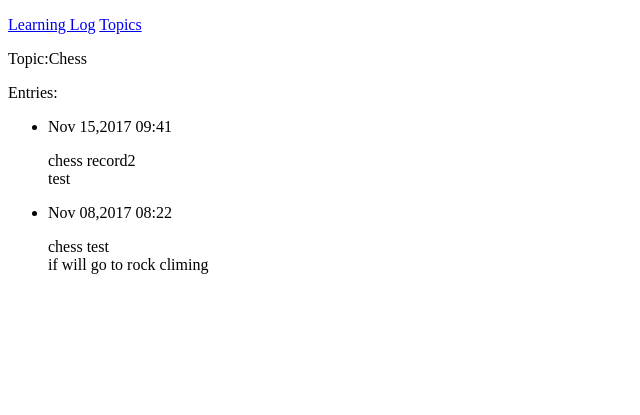
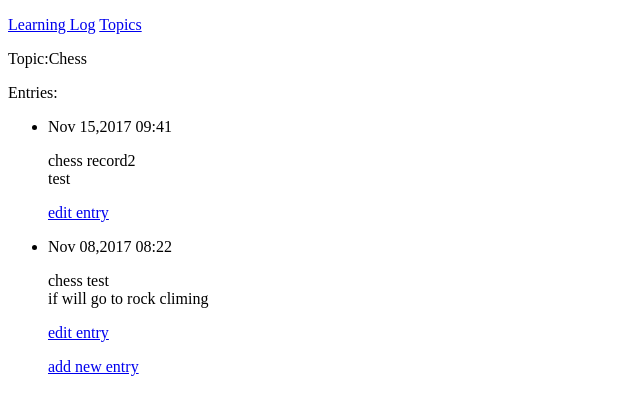
Before and after one commit to chlv/django-learninglog, a Django app: page /topics/1/ in a window 1280 px wide. Shown: the top 415 px of the page, without its empty margins (0-640 px from the left). Run offline with Django 3.2, Linux system fonts and the light colour scheme; data comes from the database, SQL or seed files in the repository; both versions use the stored data as it was after the commit.

Commit message:
修改数据之后，链接地址不对

```diff
--- a/llapp1/models.py
+++ b/llapp1/models.py
@@ -11,7 +11,7 @@ class Topic(models.Model):
 class Entry(models.Model):
 	topic = models.ForeignKey(Topic)
 	text = models.TextField()
-	date_add = models.DateTimeField()
+	date_add = models.DateTimeField(auto_now_add=True)
 
 	class Meta:
 		verbose_name_plural = "Entries"\
--- a/llapp1/templates/topic.html
+++ b/llapp1/templates/topic.html
@@ -7,11 +7,15 @@
     <li>
     <p>{{entry.date_add|date:'M d,Y H:i'}}</p>
     <p>{{entry.text|linebreaks}}</p>
+        <p>
+            <a href="{% url 'llapp1:edit_entry' entry.id%}">edit entry</a>
+        </p>
     </li>
     {%empty%}
     <li>
     There are no entries for this topic yet.
     </li>
     {%endfor%}
+    <a href="{%url 'llapp1:new_entry' topic.id%}">add new entry</a>
 </ul>
 {%endblock content%}
--- a/llapp1/templates/topics.html
+++ b/llapp1/templates/topics.html
@@ -11,4 +11,6 @@
         <li>No topics have been added yet.</li>
     {%endfor%}
 </ul>
+<a href="{%url 'llapp1:new_topic'%}">Add a topic:</a>
+
 {%endblock content%}
--- a/llapp1/urls.py
+++ b/llapp1/urls.py
@@ -6,5 +6,8 @@ from . import views
 urlpatterns = [
 	url(r'^$',views.index,name="index"),
 	url(r'^topics/$',views.topics,name="topics"),
-	url(r'^topics/(?P<topic_id>\d+)/$',views.topic,name="topic")
+	url(r'^topics/(?P<topic_id>\d+)/$',views.topic,name="topic"),
+	url(r'^new_topic/$',views.new_topic,name="new_topic"),
+	url(r'^new_entry/(?P<topic_id>\d+)/$',views.new_entry,name="new_entry"),
+	url(r'^edit_entry/(?P<topic_id>\d+)/$',views.edit_entry,name="edit_entry")
 ]
--- a/llapp1/views.py
+++ b/llapp1/views.py
@@ -1,5 +1,9 @@
 from django.shortcuts import render
-from .models import Topic
+from django.http import HttpResponseRedirect
+from django.core.urlresolvers import reverse
+
+from .models import Topic,Entry
+from .forms import TopicForm,EntryForm
 
 def index(request):
 	"""学习笔记主页"""
@@ -18,4 +22,50 @@ def topic(request,topic_id):
 	context = {'topic':topic,'entries':entries}
 	return render(request,'topic.html',context)
 
+def	new_topic(request):
+	"""用户添加主题"""
+	if request.method != "POST":
+		form = TopicForm()
+	else:
+		form = TopicForm(request.POST)
+		if form.is_valid():
+			form.save()
+			return HttpResponseRedirect(reverse("llapp1:topics"))
+	context = {"form":form}
+	return render(request,"new_topic.html",context)
+
+def	new_entry(request,topic_id):
+	"""在特定的主题中添加条目"""
+	topic = Topic.objects.get(id=topic_id)
+
+	if request.method != "POST":
+		form = EntryForm()
+	else:
+		form = EntryForm(data=request.POST)
+		if form.is_valid():
+			new_entry = form.save(commit=False)
+			new_entry.topic = topic
+			new_entry.save()
+			return HttpResponseRedirect(reverse("llapp1:topic",args=[topic_id]))
+
+	context = {"topic":topic,"form":form}
+	return render(request,"new_entry.html",context)
+
+def edit_entry(request,topic_id):
+	"""编辑现有的条目"""
+	entry = Entry.objects.get(id=topic_id)
+	topic = entry.topic
+
+	if request.method != "POST":
+		# 初次请求，使用当前条目填充表单
+		form = EntryForm(instance=entry)
+	else:
+		# post提交，对数据进行处理
+		form = EntryForm(instance=entry,data=request.POST)
+		if form.is_valid():
+			form.save()
+			return HttpResponseRedirect(reverse("llapp1:topic",args=[topic_id]))
+
+	context = {"entry":entry,"topic":topic,"form":form}
+	return render(request,"edit_entry.html",context)
 # Create your views here.
```
Also changed, not shown: llapp1/forms.py (added, +17 -0 lines), llapp1/templates/edit_entry.html (added, +12 -0 lines), llapp1/templates/new_entry.html (added, +12 -0 lines), llapp1/templates/new_topic.html (added, +9 -0 lines), db.sqlite3.
